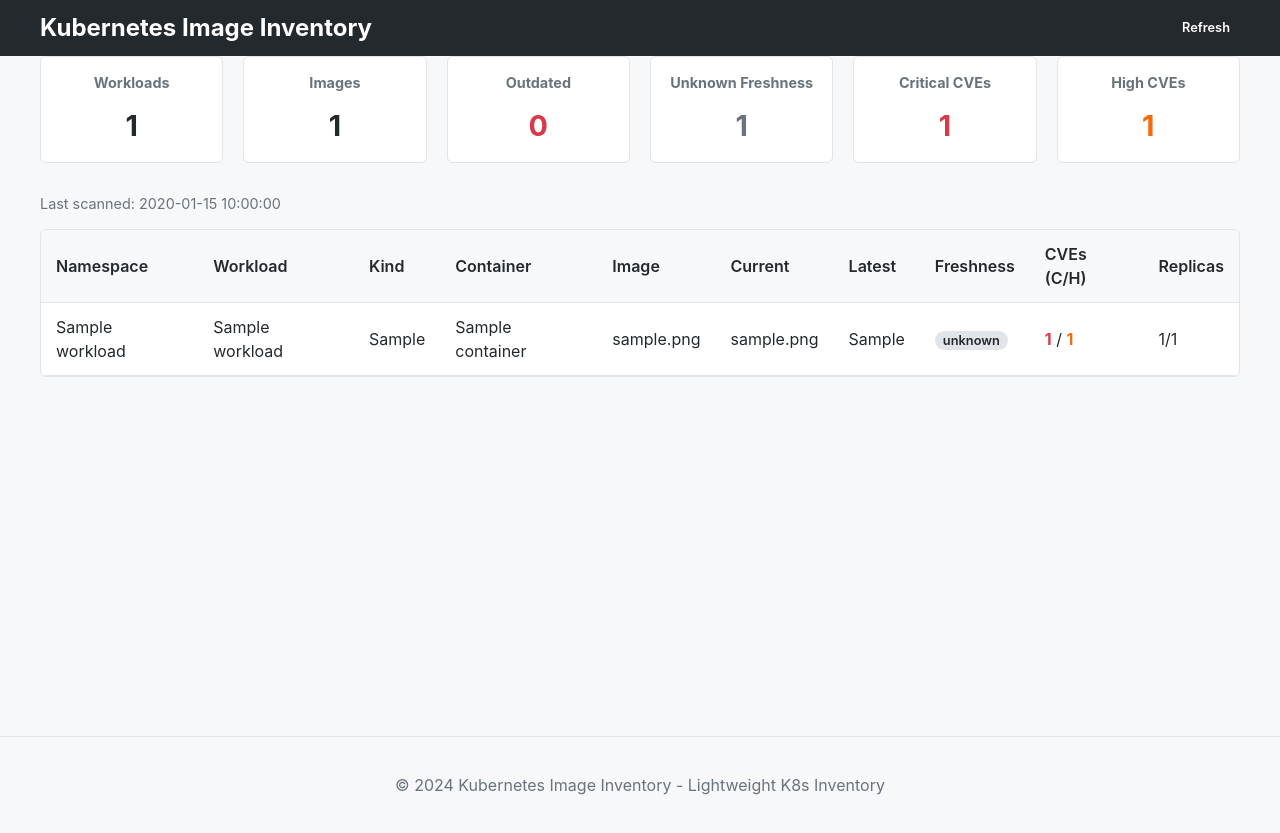
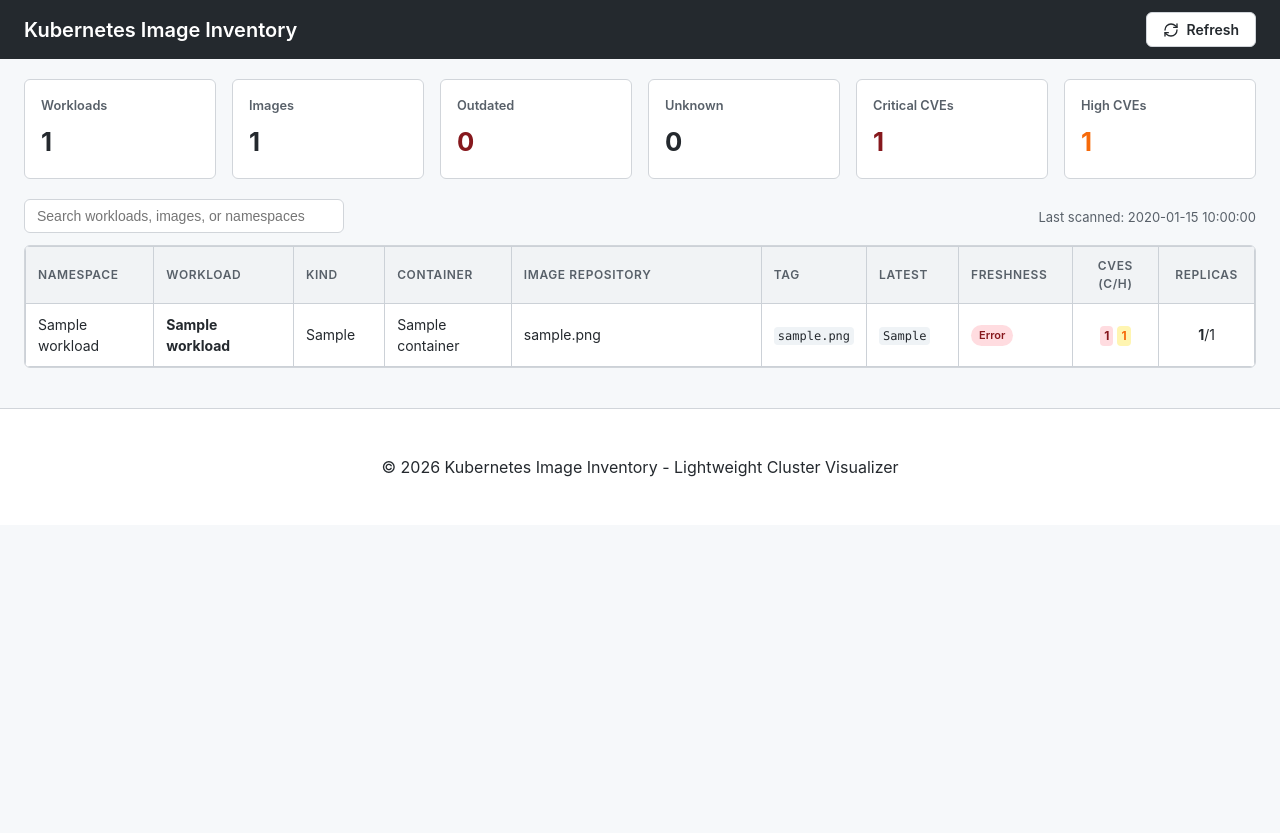
Before and after one commit to strugi032/kube-shelf, a FastAPI app: page / in a window 1280 px wide. After the commit the page ends 477 px from the top, so only its background shows below. Run offline with FastAPI, Linux system fonts and the light colour scheme; tables that the repository leaves empty hold one stand-in row (values such as "Sample post"); parts of the project's set-up code (start-up, migrations or seed data) failed here and were passed over.

Commit message:
feat: improve UI, fix application bugs and prepare for public release
- Rename WorkloadImage to Container for consistency
- Fix SQLAlchemy syntax for readiness probe
- Improve dashboard UI (full-width, dark grid, refresh button)
- Add search functionality to the inventory table
- Update README with screenshot and liability disclaimer
- Add .gitignore to protect sensitive local files

```diff
--- a/app/main.py
+++ b/app/main.py
@@ -3,12 +3,12 @@ from fastapi.responses import RedirectResponse, HTMLResponse
 from fastapi.staticfiles import StaticFiles
 from fastapi.templating import Jinja2Templates
 from sqlalchemy.orm import Session
-from sqlalchemy import func
+from sqlalchemy import func, text
 import logging
 
 from .config import settings
 from .db import init_db, get_db
-from .models import Workload, WorkloadImage
+from .models import Workload, Container
 from .background import start_background_tasks, refresh_all
 
 logging.basicConfig(level=logging.INFO)
@@ -29,17 +29,17 @@ async def startup_event():
 async def index(request: Request, db: Session = Depends(get_db)):
     workloads = db.query(Workload).all()
 
-    total_images = db.query(WorkloadImage).count()
-    outdated_images = db.query(WorkloadImage).filter(WorkloadImage.freshness_status == "outdated").count()
-    unknown_freshness = db.query(WorkloadImage).filter(WorkloadImage.freshness_status == "unknown").count()
+    total_images = db.query(Container).count()
+    outdated_images = db.query(Container).filter(Container.freshness_status == "outdated").count()
+    unknown_freshness = db.query(Container).filter(Container.freshness_status == "unknown").count()
 
-    cve_stats = db.query(
-        func.sum(WorkloadImage.critical_cve),
-        func.sum(WorkloadImage.high_cve)
+    vuln_summary = db.query(
+        func.sum(Container.critical_cve),
+        func.sum(Container.high_cve)
     ).first()
 
-    critical_cves = cve_stats[0] or 0
-    high_cves = cve_stats[1] or 0
+    critical_cves = vuln_summary[0] or 0
+    high_cves = vuln_summary[1] or 0
 
     last_scan = db.query(Workload).order_by(Workload.last_observed.desc()).first()
     last_scan_time = last_scan.last_observed if last_scan else None
@@ -66,7 +66,7 @@ async def health():
 async def ready(db: Session = Depends(get_db)):
     try:
         # Check DB connection
-        db.execute("SELECT 1")
+        db.execute(text("SELECT 1"))
         return {"status": "ready"}
     except Exception as e:
         logger.error(f"Readiness check failed: {e}")
--- a/app/models.py
+++ b/app/models.py
@@ -16,11 +16,11 @@ class Workload(Base):
     annotations = Column(JSON, default={})
     last_observed = Column(DateTime, default=datetime.utcnow)
 
-    containers = relationship("WorkloadImage", back_populates="workload", cascade="all, delete-orphan")
+    containers = relationship("Container", back_populates="workload", cascade="all, delete-orphan")
 
     __table_args__ = (UniqueConstraint('namespace', 'name', 'kind', name='_workload_uc'),)
 
-class WorkloadImage(Base):
+class Container(Base):
     __tablename__ = "containers"
 
     id = Column(Integer, primary_key=True, index=True)
--- a/app/static/styles.css
+++ b/app/static/styles.css
@@ -1,13 +1,22 @@
 :root {
     --primary-color: #24292e;
     --accent-color: #0366d6;
+    --accent-hover: #005cc5;
     --bg-color: #f6f8fa;
+    --card-bg: #ffffff;
     --text-color: #24292e;
-    --border-color: #e1e4e8;
-    --success-color: #28a745;
-    --warning-color: #f9c513;
-    --danger-color: #d73a49;
-    --gray-color: #6a737d;
+    --text-muted: #586069;
+    --border-color: #d1d5da;
+    --table-border: #ccd1d7;
+    --table-header-bg: #f1f3f5;
+    --success-bg: #dcffe4;
+    --success-text: #116329;
+    --warning-bg: #fff5b1;
+    --warning-text: #735c0f;
+    --danger-bg: #ffdce0;
+    --danger-text: #86181d;
+    --gray-bg: #eff3f6;
+    --gray-text: #24292e;
 }
 
 body {
@@ -18,16 +27,23 @@ body {
     line-height: 1.5;
 }
 
+* {
+    box-sizing: border-box;
+}
+
+/* Layout - Full Width */
 .container {
-    max-width: 1200px;
-    margin: 0 auto;
-    padding: 0 20px;
+    width: 100% !important;
+    max-width: 100% !important;
+    margin: 0 !important;
+    padding: 0 24px;
 }
 
 .navbar {
     background-color: var(--primary-color);
     color: white;
-    padding: 10px 0;
+    padding: 12px 0;
+    margin-bottom: 20px;
 }
 
 .navbar .container {
@@ -37,143 +53,229 @@ body {
 }
 
 .navbar .brand {
-    font-size: 1.5rem;
-    font-weight: bold;
+    font-size: 1.25rem;
+    font-weight: 600;
     text-decoration: none;
     color: white;
 }
 
-.nav-links a {
-    color: white;
+/* Buttons */
+.btn {
+    display: inline-flex;
+    align-items: center;
+    justify-content: center;
+    gap: 8px;
+    padding: 6px 16px;
+    border-radius: 6px;
     text-decoration: none;
-    margin-left: 20px;
+    font-weight: 600;
+    font-size: 14px;
+    cursor: pointer;
+    border: 1px solid var(--border-color);
+    background-color: white;
+    color: var(--text-color);
+    transition: background-color 0.2s, border-color 0.2s;
 }
 
-.footer {
-    padding: 20px 0;
-    text-align: center;
-    color: var(--gray-color);
-    border-top: 1px solid var(--border-color);
-    margin-top: 40px;
+.btn:hover:not(:disabled) {
+    background-color: var(--bg-color);
+    border-color: #d1d5da;
 }
 
-main {
-    padding-top: 20px;
-    min-height: calc(100vh - 160px);
+.btn:focus {
+    outline: none;
+    box-shadow: 0 0 0 3px rgba(3, 102, 214, 0.3);
 }
 
+.btn:disabled {
+    opacity: 0.6;
+    cursor: not-allowed;
+}
+
+.btn svg.icon {
+    width: 16px;
+    height: 16px;
+    flex-shrink: 0;
+}
+
+/* Summary Cards */
 .summary-cards {
     display: grid;
-    grid-template-columns: repeat(auto-fit, minmax(150px, 1fr));
-    gap: 20px;
-    margin-bottom: 30px;
+    grid-template-columns: repeat(auto-fit, minmax(180px, 1fr));
+    gap: 16px;
+    margin-bottom: 20px;
 }
 
 .card {
     background: white;
-    padding: 15px;
+    padding: 16px;
     border-radius: 6px;
     border: 1px solid var(--border-color);
-    text-align: center;
+    display: flex;
+    flex-direction: column;
 }
 
 .card h3 {
     margin: 0;
-    font-size: 0.9rem;
-    color: var(--gray-color);
+    font-size: 0.8rem;
+    color: var(--text-muted);
+    font-weight: 600;
 }
 
 .card .value {
-    font-size: 1.8rem;
-    font-weight: bold;
-    margin: 10px 0 0 0;
+    font-size: 1.6rem;
+    font-weight: 700;
+    margin: 8px 0 0 0;
 }
 
-.status-outdated .value { color: var(--danger-color); }
+.status-outdated .value { color: var(--danger-text); }
 .status-unknown .value { color: var(--gray-color); }
-.status-critical .value { color: var(--danger-color); }
+.status-critical .value { color: var(--danger-text); }
 .status-high .value { color: #f66a0a; }
 
-.scan-info {
-    font-size: 0.9rem;
-    color: var(--gray-color);
-    margin-bottom: 10px;
+/* Toolbar */
+.table-toolbar {
+    display: flex;
+    justify-content: space-between;
+    align-items: center;
+    margin-bottom: 12px;
+    gap: 16px;
+    flex-wrap: wrap;
 }
 
-.inventory-table {
+.search-input {
+    width: 320px;
+    padding: 8px 12px;
+    border: 1px solid var(--border-color);
+    border-radius: 6px;
+    font-size: 14px;
+}
+
+.search-input:focus {
+    outline: none;
+    border-color: var(--accent-color);
+    box-shadow: 0 0 0 3px rgba(3, 102, 214, 0.2);
+}
+
+.scan-timestamp {
+    font-size: 13px;
+    color: var(--text-muted);
+}
+
+/* Table */
+.inventory-table-wrapper {
     background: white;
     border-radius: 6px;
     border: 1px solid var(--border-color);
+    overflow: hidden;
+    margin-bottom: 40px;
+}
+
+.inventory-table-scroll {
     overflow-x: auto;
 }
 
 table {
     width: 100%;
     border-collapse: collapse;
+    table-layout: auto;
 }
 
 th, td {
-    padding: 12px 15px;
+    padding: 10px 12px;
     text-align: left;
-    border-bottom: 1px solid var(--border-color);
+    border: 1px solid var(--table-border);
+    vertical-align: middle;
+    font-size: 14px;
 }
 
 th {
-    background-color: #f6f8fa;
+    background-color: var(--table-header-bg);
     font-weight: 600;
+    color: var(--text-muted);
+    font-size: 12px;
+    text-transform: uppercase;
+    letter-spacing: 0.05em;
 }
 
+tbody tr:nth-child(even) {
+    background-color: #fafbfc;
+}
+
+tbody tr:hover {
+    background-color: #f6f8fa;
+}
+
+/* Column Widths */
+.col-ns { width: 140px; }
+.col-workload { width: 160px; }
+.col-kind { width: 100px; }
+.col-container { width: 140px; }
+.col-image { width: auto; min-width: 250px; }
+.col-tag { width: 100px; }
+.col-latest { width: 100px; }
+.col-freshness { width: 120px; }
+.col-cve { width: 100px; text-align: center; }
+.col-replicas { width: 100px; text-align: center; }
+
 .image-cell {
-    max-width: 200px;
+    max-width: 0;
     overflow: hidden;
     text-overflow: ellipsis;
     white-space: nowrap;
 }
 
+/* Badges */
 .badge {
+    display: inline-block;
     padding: 2px 8px;
-    border-radius: 12px;
-    font-size: 0.8rem;
+    border-radius: 20px;
+    font-size: 11px;
     font-weight: 600;
+    text-transform: capitalize;
 }
 
-.badge-current { background-color: #dcffe4; color: #116329; }
-.badge-outdated { background-color: #ffdce0; color: #86181d; }
-.badge-unknown { background-color: #e1e4e8; color: #24292e; }
-.badge-error { background-color: #ffdce0; color: #86181d; }
+.badge-current { background-color: var(--success-bg); color: var(--success-text); }
+.badge-outdated { background-color: var(--danger-bg); color: var(--danger-text); }
+.badge-unknown { background-color: var(--gray-bg); color: var(--gray-text); }
+.badge-error { background-color: var(--danger-bg); color: var(--danger-text); }
 
-.cve-count { font-weight: bold; }
-.cve-count.critical { color: var(--danger-color); }
-.cve-count.high { color: #f66a0a; }
-
-.login-container {
-    max-width: 400px;
-    margin: 100px auto;
-    text-align: center;
-    background: white;
-    padding: 40px;
-    border-radius: 6px;
-    border: 1px solid var(--border-color);
+.cve-badge-group {
+    display: inline-flex;
+    gap: 4px;
 }
 
-.auth-box { margin-top: 30px; }
-
-.btn {
-    display: inline-block;
-    padding: 10px 20px;
-    border-radius: 6px;
-    text-decoration: none;
-    font-weight: 600;
-    cursor: pointer;
+.cve-pill {
+    padding: 1px 4px;
+    border-radius: 4px;
+    font-weight: 700;
+    font-size: 12px;
 }
 
-.btn-primary { background-color: var(--accent-color); color: white; }
-.btn-small { padding: 5px 10px; font-size: 0.8rem; }
+.cve-pill.critical { color: var(--danger-text); background-color: var(--danger-bg); }
+.cve-pill.high { color: #f66a0a; background-color: #fff5b1; }
+.cve-pill.zero { color: var(--gray-color); background-color: transparent; font-weight: 400; }
 
-.alert {
-    padding: 10px;
-    border-radius: 6px;
-    margin-bottom: 20px;
+.footer {
+    padding: 30px 0;
+    text-align: center;
+    color: var(--gray-color);
+    border-top: 1px solid var(--border-color);
+    background-color: white;
 }
 
-.alert-danger { background-color: #ffdce0; color: #86181d; border: 1px solid #cea0a5; }
+@keyframes spin {
+    from { transform: rotate(0deg); }
+    to { transform: rotate(360deg); }
+}
+
+.animate-spin {
+    animation: spin 1s linear infinite;
+}
+
+/* Responsive */
+@media (max-width: 768px) {
+    .container { padding: 0 16px; }
+    .search-input { width: 100%; }
+    .table-toolbar { flex-direction: column; align-items: flex-start; }
+}
--- a/app/templates/base.html
+++ b/app/templates/base.html
@@ -11,19 +11,33 @@
         <div class="container">
             <a href="/" class="brand">Kubernetes Image Inventory</a>
             <div class="nav-links">
-                <a href="/refresh" class="btn btn-small">Refresh</a>
+                <a href="/refresh" class="btn" id="refresh-btn">
+                    <svg class="icon" id="refresh-icon" xmlns="http://www.w3.org/2000/svg" width="16" height="16" viewBox="0 0 24 24" fill="none" stroke="currentColor" stroke-width="2" stroke-linecap="round" stroke-linejoin="round"><path d="M3 12a9 9 0 0 1 9-9 9.75 9.75 0 0 1 6.74 2.74L21 8"/><path d="M21 3v5h-5"/><path d="M21 12a9 9 0 0 1-9 9 9.75 9.75 0 0 1-6.74-2.74L3 16"/><path d="M8 16H3v5"/></svg>
+                    Refresh
+                </a>
             </div>
         </div>
     </nav>
 
-    <main class="container">
-        {% block content %}{% endblock %}
+    <main>
+        <div class="container">
+            {% block content %}{% endblock %}
+        </div>
     </main>
 
     <footer class="footer">
         <div class="container">
-            <p>&copy; 2024 Kubernetes Image Inventory - Lightweight K8s Inventory</p>
+            <p>&copy; 2026 Kubernetes Image Inventory - Lightweight Cluster Visualizer</p>
         </div>
     </footer>
+
+    <script>
+        // Refresh button rotation logic
+        document.getElementById('refresh-btn').addEventListener('click', function(e) {
+            this.classList.add('disabled');
+            this.style.pointerEvents = 'none';
+            document.getElementById('refresh-icon').classList.add('animate-spin');
+        });
+    </script>
 </body>
 </html>
--- a/app/templates/index.html
+++ b/app/templates/index.html
@@ -15,7 +15,7 @@
         <p class="value">{{ summary.outdated_images }}</p>
     </div>
     <div class="card status-unknown">
-        <h3>Unknown Freshness</h3>
+        <h3>Unknown</h3>
         <p class="value">{{ summary.unknown_freshness }}</p>
     </div>
     <div class="card status-critical">
@@ -28,51 +28,87 @@
     </div>
 </section>
 
-<div class="scan-info">
-    <p>Last scanned: {{ summary.last_scan_time.strftime('%Y-%m-%d %H:%M:%S') if summary.last_scan_time else 'Never' }}</p>
+<div class="table-toolbar">
+    <div class="toolbar-left">
+        <input type="text" id="inventory-search" class="search-input" placeholder="Search workloads, images, or namespaces">
+    </div>
+    <div class="toolbar-right">
+        <span class="scan-timestamp">
+            Last scanned: {{ summary.last_scan_time.strftime('%Y-%m-%d %H:%M:%S') if summary.last_scan_time else 'Never' }}
+        </span>
+    </div>
 </div>
 
-<section class="inventory-table">
-    <table>
+<div class="inventory-table-wrapper">
+    <div class="inventory-table-scroll">
+        <table id="inventory-table">
             <thead>
                 <tr>
-                <th>Namespace</th>
-                <th>Workload</th>
-                <th>Kind</th>
-                <th>Container</th>
-                <th>Image</th>
-                <th>Current</th>
-                <th>Latest</th>
-                <th>Freshness</th>
-                <th>CVEs (C/H)</th>
-                <th>Replicas</th>
+                    <th class="col-ns">Namespace</th>
+                    <th class="col-workload">Workload</th>
+                    <th class="col-kind">Kind</th>
+                    <th class="col-container">Container</th>
+                    <th class="col-image">Image Repository</th>
+                    <th class="col-tag">Tag</th>
+                    <th class="col-latest">Latest</th>
+                    <th class="col-freshness">Freshness</th>
+                    <th class="col-cve">CVEs (C/H)</th>
+                    <th class="col-replicas">Replicas</th>
                 </tr>
             </thead>
             <tbody>
                 {% for workload in workloads %}
                     {% for container in workload.containers %}
-                <tr>
-                    <td>{{ workload.namespace }}</td>
-                    <td>{{ workload.name }}</td>
-                    <td>{{ workload.kind }}</td>
-                    <td>{{ container.name }}</td>
-                    <td class="image-cell" title="{{ container.image_full }}">{{ container.image_repository }}</td>
-                    <td>{{ container.image_tag }}</td>
-                    <td>{{ container.latest_tag or '-' }}</td>
-                    <td>
+                    <tr class="inventory-row">
+                        <td class="col-ns">{{ workload.namespace }}</td>
+                        <td class="col-workload"><strong>{{ workload.name }}</strong></td>
+                        <td class="col-kind">{{ workload.kind }}</td>
+                        <td class="col-container">{{ container.name }}</td>
+                        <td class="col-image image-cell" title="{{ container.image_full }}">{{ container.image_repository }}</td>
+                        <td class="col-tag"><code>{{ container.image_tag }}</code></td>
+                        <td class="col-latest"><code>{{ container.latest_tag or '-' }}</code></td>
+                        <td class="col-freshness">
                             <span class="badge badge-{{ container.freshness_status }}">
                                 {{ container.freshness_status }}
                             </span>
                         </td>
-                    <td>
-                        <span class="cve-count critical">{{ container.critical_cve }}</span> /
-                        <span class="cve-count high">{{ container.high_cve }}</span>
+                        <td class="col-cve">
+                            <div class="cve-badge-group">
+                                <span class="cve-pill critical {% if container.critical_cve == 0 %}zero{% endif %}">{{ container.critical_cve }}</span>
+                                <span class="cve-pill high {% if container.high_cve == 0 %}zero{% endif %}">{{ container.high_cve }}</span>
+                            </div>
                         </td>
-                    <td>{{ workload.available_replicas }}/{{ workload.desired_replicas }}</td>
+                        <td class="col-replicas">
+                            <strong>{{ workload.available_replicas }}</strong>/{{ workload.desired_replicas }}
+                        </td>
                     </tr>
                     {% endfor %}
                 {% endfor %}
             </tbody>
         </table>
-</section>
+    </div>
+</div>
+
+<script>
+    // Lightweight client-side search
+    document.getElementById('inventory-search').addEventListener('input', function() {
+        const query = this.value.toLowerCase();
+        const rows = document.querySelectorAll('.inventory-row');
+
+        rows.forEach(row => {
+            const text = row.textContent.toLowerCase();
+            row.style.display = text.includes(query) ? '' : 'none';
+        });
+    });
+</script>
+
+<style>
+    code {
+        font-family: ui-monospace, SFMono-Regular, SF Mono, Menlo, Consolas, Liberation Mono, monospace;
+        font-size: 12px;
+        background-color: var(--gray-bg);
+        padding: 2px 4px;
+        border-radius: 4px;
+    }
+</style>
 {% endblock %}
--- a/deploy/kubernetes/base/deployment.yaml
+++ b/deploy/kubernetes/base/deployment.yaml
@@ -17,6 +17,7 @@ spec:
       containers:
         - name: server
           image: kube-image-inventory:latest
+          imagePullPolicy: IfNotPresent
           ports:
             - containerPort: 8000
               name: http
```
Also changed, not shown: app/inventory.py (+5 -5 lines), app/schemas.py (+5 -5 lines), README.md, examples/screenshot.png (added), 1 other file. Lines whose indentation alone changed are shown as unchanged.
